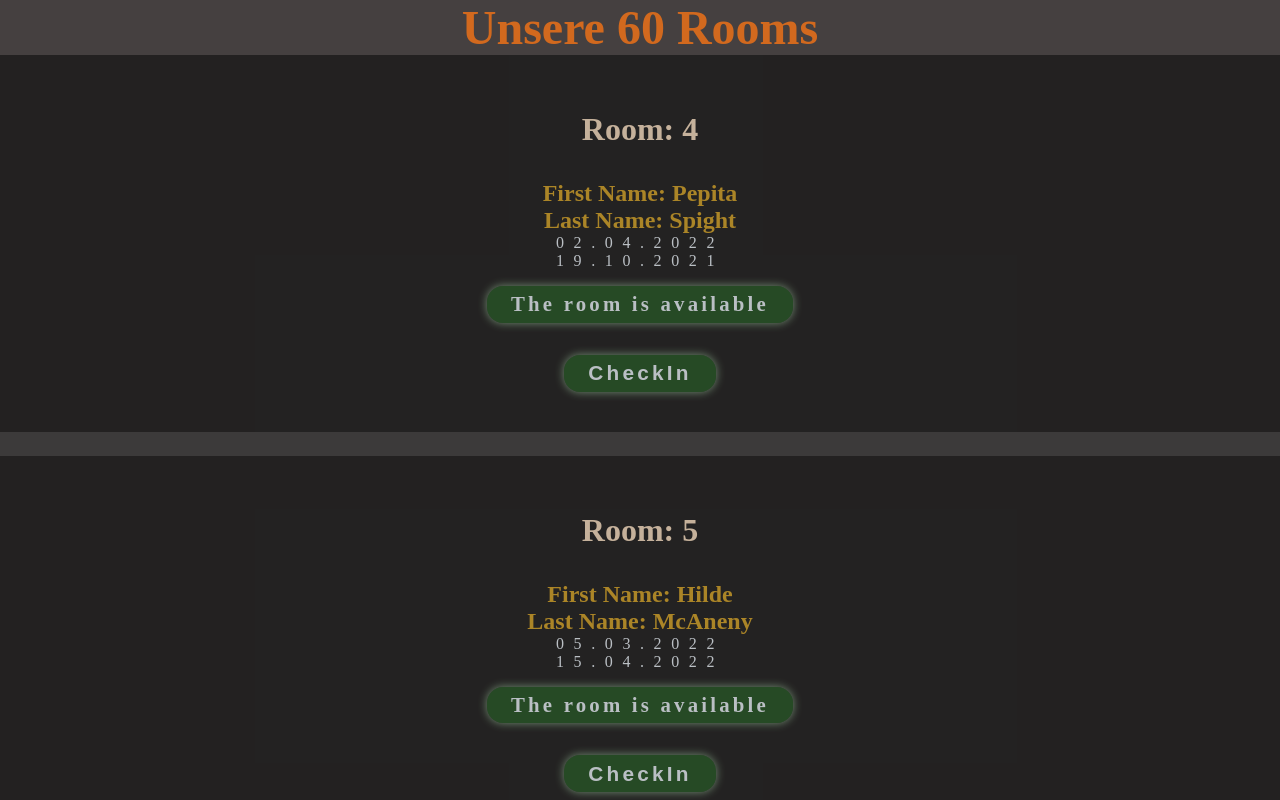
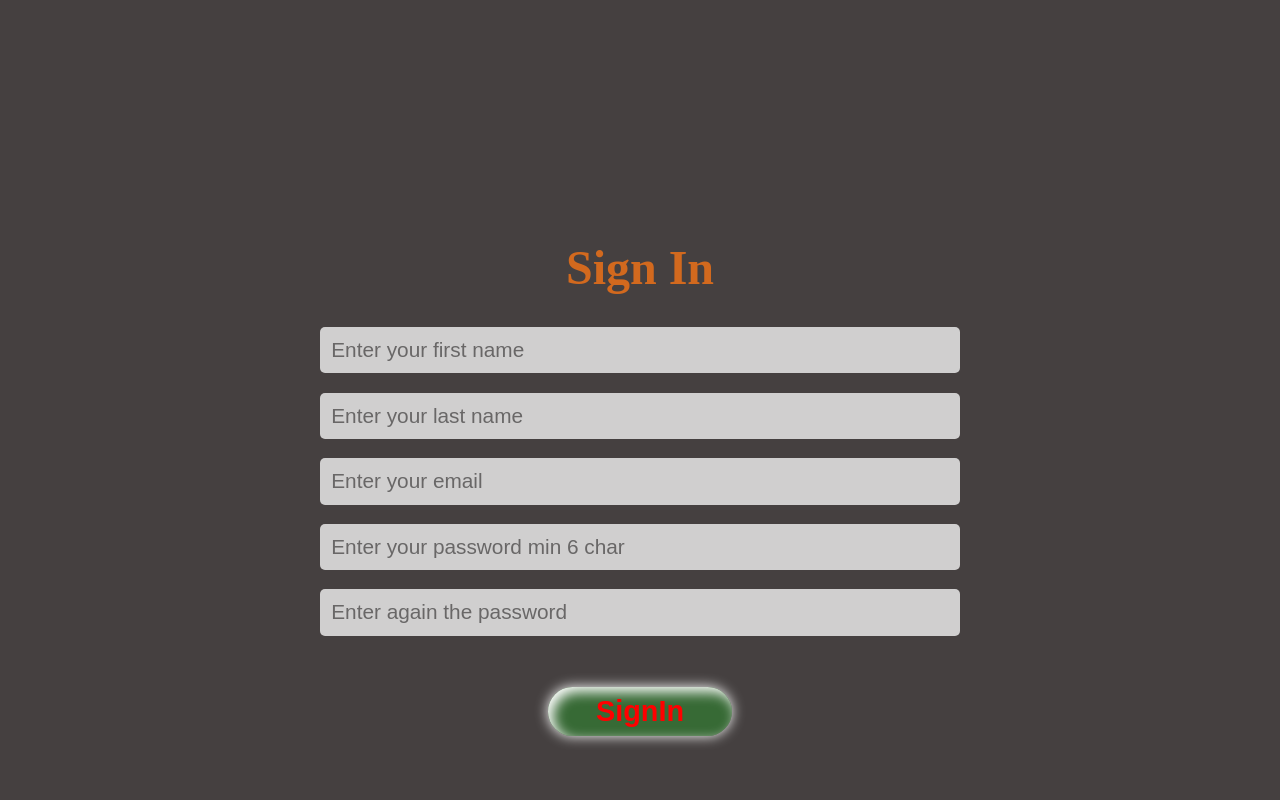
Before and after one commit to elenaRotari/myHotel, a React (Vite) app: page / in a window 1280 px wide. Shown: the top 800 px of the page. Built offline with nearby package versions, Linux system fonts and the light colour scheme.

Commit message:
routing add

```diff
--- a/package.json
+++ b/package.json
@@ -11,6 +11,7 @@
   "dependencies": {
     "react": "^18.2.0",
     "react-dom": "^18.2.0",
+    "react-router-dom": "^6.4.2",
     "sass": "^1.55.0"
   },
   "devDependencies": {
--- a/src/App.jsx
+++ b/src/App.jsx
@@ -1,31 +1,19 @@
 import "./App.scss";
-import rooms from "./rooms.json";
-import Room from "./component/Room";
-import { useState } from "react";
+import Reservation from "./component/Reservation";
+import { BrowserRouter, Route, Routes } from "react-router-dom";
+import RoomList from "./component/RoomList";
+import Login from "./component/Login";
+
 function App() {
-  const [checkedIn, setCheckedIn] = useState(
-    localStorage.getItem("rooms") !== null
-      ? JSON.parse(localStorage.getItem("rooms"))
-      : rooms
-  );
-
   return (
     <div className="App">
-      <h1 className="header">Unsere {checkedIn.length} Rooms</h1>
-      <div className="rooms">
-        {checkedIn
-          .sort((a, b) => a.roomNo - b.roomNo)
-          .map((roomItem) => {
-            return (
-              <Room
-                key={roomItem.roomNo}
-                room={roomItem}
-                setCheckIn={setCheckedIn}
-                checkedIn={checkedIn}
-              />
-            );
-          })}
-      </div>
+      <BrowserRouter>
+        <Routes>
+          <Route path="/" element={<Login />} />
+          <Route path="reservation" element={<Reservation />} />
+          <Route path="rooms" element={<RoomList />} />
+        </Routes>
+      </BrowserRouter>
     </div>
   );
 }
--- /dev/null
+++ b/src/component/Login.jsx
@@ -0,0 +1,90 @@
+import React, { useState } from "react";
+import { useNavigate } from "react-router-dom";
+import "./Reservation.scss";
+export default function () {
+  const navigator = useNavigate();
+  const [logIn, setLogIn] = useState({
+    firstName: "",
+    lastName: "",
+    email: "",
+    password: "",
+    repeatPassword: "",
+    passwordCheck: true,
+  });
+  const handleChange = (e) => {
+    setLogIn(
+      (prev) =>
+        (prev = {
+          ...prev,
+          [e.target.name]: e.target.value,
+        })
+    );
+  };
+
+  const handleSubmit = (e) => {
+    e.preventDefault();
+    setLogIn(
+      (prev) =>
+        (prev = {
+          firstName: "",
+          lastName: "",
+          email: "",
+          password: "",
+          repeatPassword: "",
+        })
+    );
+    if (logIn.password === logIn.repeatPassword && logIn.password.length > 5) {
+      setLogIn((prev) => (prev = { ...prev, passwordCheck: true }));
+      navigator("/reservation");
+    } else {
+      setLogIn((prev) => (prev = { ...prev, passwordCheck: false }));
+    }
+  };
+
+  return (
+    <div className="signIn">
+      <h1>Sign In </h1>
+      {!logIn.passwordCheck && (
+        <p className="checkPassword">Wrong Password ❗❗❗ </p>
+      )}
+      <form className="form" onSubmit={handleSubmit}>
+        <input
+          type="text"
+          value={logIn.firstName}
+          name="firstName"
+          placeholder="Enter your first name"
+          onChange={handleChange}
+        />
+        <input
+          type="text"
+          value={logIn.lastName}
+          name="lastName"
+          placeholder="Enter your last name"
+          onChange={handleChange}
+        />
+        <input
+          type="email"
+          value={logIn.email}
+          name="email"
+          placeholder="Enter your email"
+          onChange={handleChange}
+        />
+        <input
+          type="password"
+          value={logIn.password}
+          name="password"
+          placeholder="Enter your password min 6 char"
+          onChange={handleChange}
+        />
+        <input
+          type="password"
+          value={logIn.repeatPassword}
+          name="repeatPassword"
+          placeholder="Enter again the password "
+          onChange={handleChange}
+        />
+        <button>SignIn</button>
+      </form>
+    </div>
+  );
+}
--- /dev/null
+++ b/src/component/Reservation.jsx
@@ -0,0 +1,71 @@
+import { useState } from "react";
+import "./Reservation.scss";
+import { useNavigate } from "react-router-dom";
+export default function Reservation() {
+  const navigator = useNavigate();
+  const [reservation, setReservation] = useState({
+    firstName: "",
+    lastName: "",
+    checkIn: "",
+    checkOut: "",
+  });
+
+  const handleChange = (e) => {
+    setReservation(
+      (prev) =>
+        (prev = {
+          ...prev,
+          [e.target.name]: e.target.value,
+        })
+    );
+  };
+  const handleSubmit = (e) => {
+    e.preventDefault();
+    console.log(reservation);
+    setReservation(
+      (prev) =>
+        (prev = {
+          firstName: "",
+          lastName: "",
+          checkIn: "",
+          checkOut: "",
+        })
+    );
+    navigator("/rooms");
+  };
+
+  return (
+    <div className="signIn">
+      <h1>Make your reservation</h1>
+      <form className="form" onSubmit={handleSubmit}>
+        <input
+          name="firstName"
+          type="text"
+          onChange={handleChange}
+          value={reservation.firstName}
+          placeholder="Name"
+        />
+        <input
+          name="lastName"
+          type="text"
+          onChange={handleChange}
+          value={reservation.lastName}
+          placeholder=" Surname"
+        />
+        <input
+          name="checkIn"
+          type="date"
+          onChange={handleChange}
+          value={reservation.checkIn}
+        />
+        <input
+          name="checkOut"
+          type="date"
+          onChange={handleChange}
+          value={reservation.checkOut}
+        />
+        <button type="submit">Send</button>
+      </form>
+    </div>
+  );
+}
--- /dev/null
+++ b/src/component/Reservation.scss
@@ -0,0 +1,41 @@
+.signIn {
+  width: 50%;
+  margin: 15rem auto 2rem;
+  h1 {
+    margin: 2rem;
+  }
+  .checkPassword {
+    text-align: center;
+    color: red;
+    font-size: 1.7rem;
+    font-weight: 900;
+    padding: 1rem;
+  }
+
+  .form {
+    display: flex;
+    flex-direction: column;
+    gap: 1.2rem;
+
+    input {
+      outline: none;
+      font-size: 1.3rem;
+      border-radius: 5px;
+      border: none;
+      padding: 0.7rem;
+      opacity: 75%;
+    }
+    button {
+      max-width: max-content;
+      padding: 0.5rem 3rem;
+      color: red;
+      font-weight: 800;
+      font-size: 1.8rem;
+      border-radius: 5rem;
+      border: none;
+      background-color: rgba(37, 165, 37, 0.414);
+      margin: 2rem auto;
+      box-shadow: inset 5px 5px 13px white, 0 0 13px white;
+    }
+  }
+}
--- /dev/null
+++ b/src/component/RoomList.jsx
@@ -0,0 +1,29 @@
+import { useState } from "react";
+import rooms from "../rooms.json";
+import Room from "./Room";
+export default function RoomList() {
+  const [checkedIn, setCheckedIn] = useState(
+    localStorage.getItem("rooms") !== null
+      ? JSON.parse(localStorage.getItem("rooms"))
+      : rooms
+  );
+  return (
+    <div>
+      <h1 className="header">Unsere {checkedIn.length} Rooms</h1>
+      <div className="rooms">
+        {checkedIn
+          .sort((a, b) => a.roomNo - b.roomNo)
+          .map((roomItem, index) => {
+            return (
+              <Room
+                key={index}
+                room={roomItem}
+                setCheckIn={setCheckedIn}
+                checkedIn={checkedIn}
+              />
+            );
+          })}
+      </div>
+    </div>
+  );
+}
```
Also changed, not shown: 1 other file (tests, documents, lock files or other folders).
